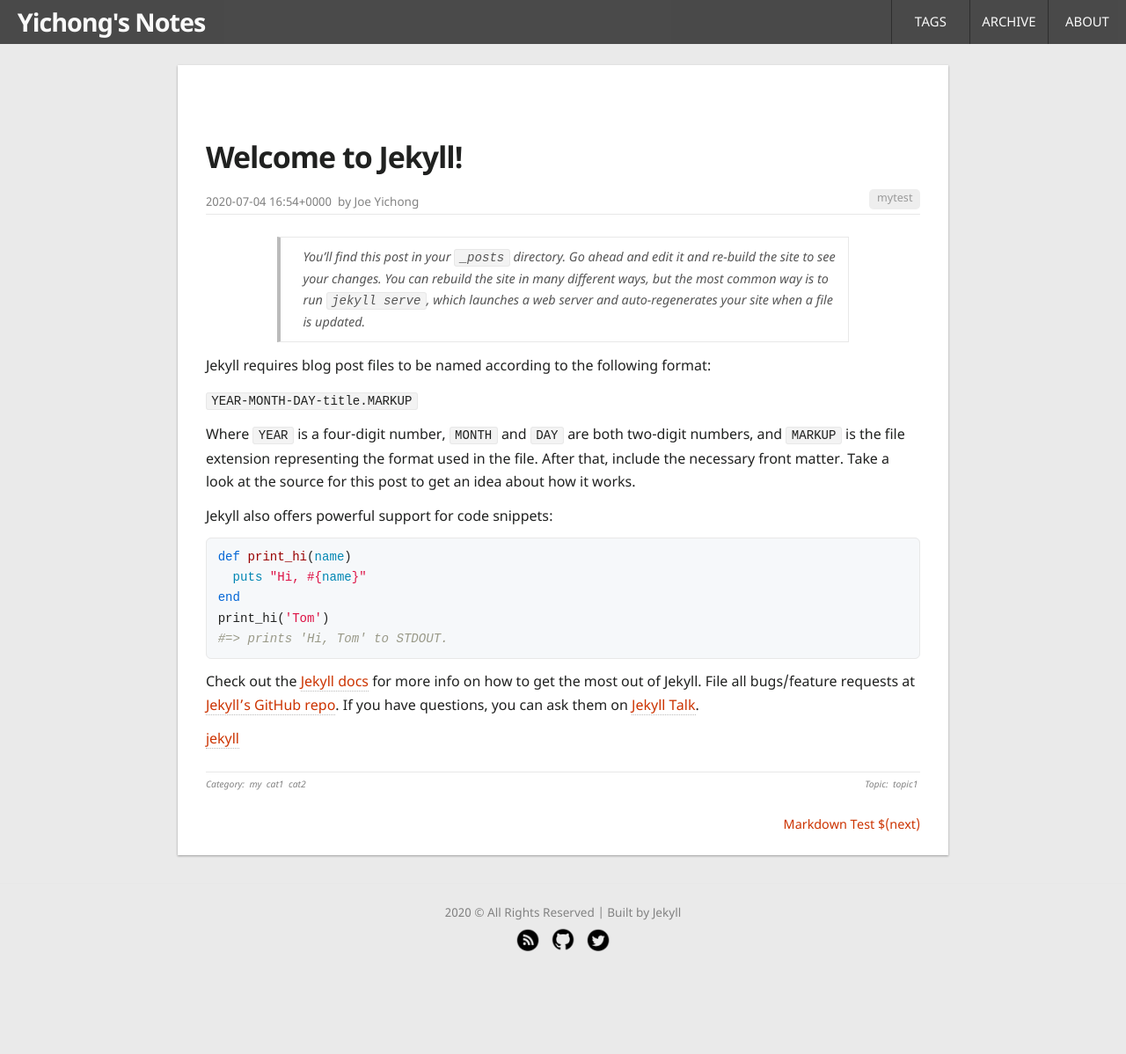
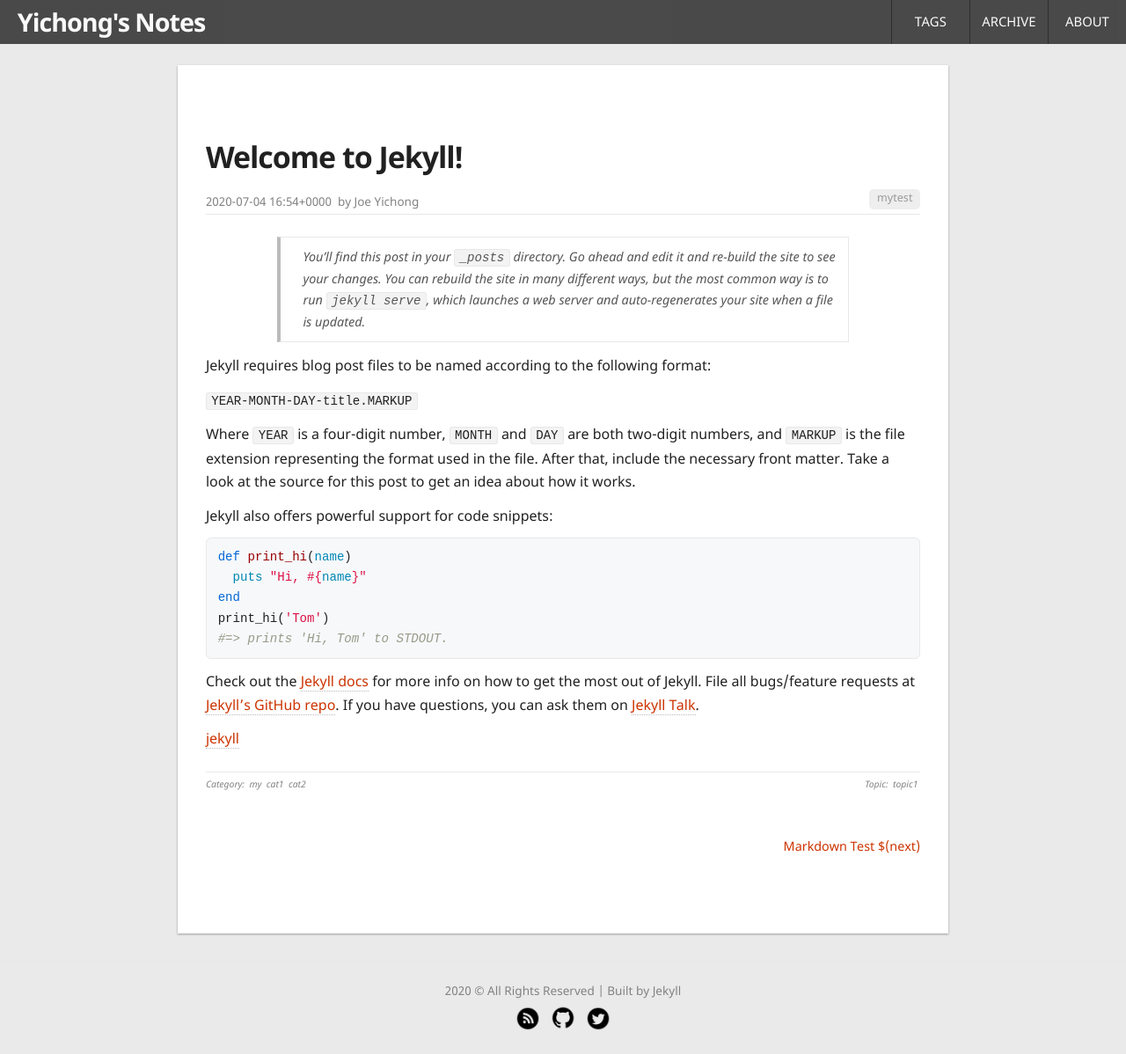
Before and after one commit to yichon/blog, a Jekyll site: the page built from _posts/2020-07-04-welcome-to-jekyll.md, in a window 1280 px wide. Shown: the whole page at 88% size. Built offline with Jekyll 4.4.1, drawn with Linux system fonts in a browser that asks for light colours; comment, search, counter and statistics services are not loaded; before the commit the page ends 1109 px from its top, so only the background shows below that.

Commit message:
disqus layout modified

```diff
--- a/_sass/_post.scss
+++ b/_sass/_post.scss
@@ -319,7 +319,7 @@
   display: block;
   width: 100%;
   overflow: hidden;
-  margin: r-banner-height(0.5) 0 r-banner-height(0.2) 0;
+  margin: r-banner-height(1) 0 r-banner-height(0.2) 0;
 
   a {
     display: inline-block;
@@ -359,3 +359,7 @@
       // border: 2px solid blue;
   }
 }
+
+#disqus_thread {
+  margin-top: $base-spacing * 3;
+}
```
